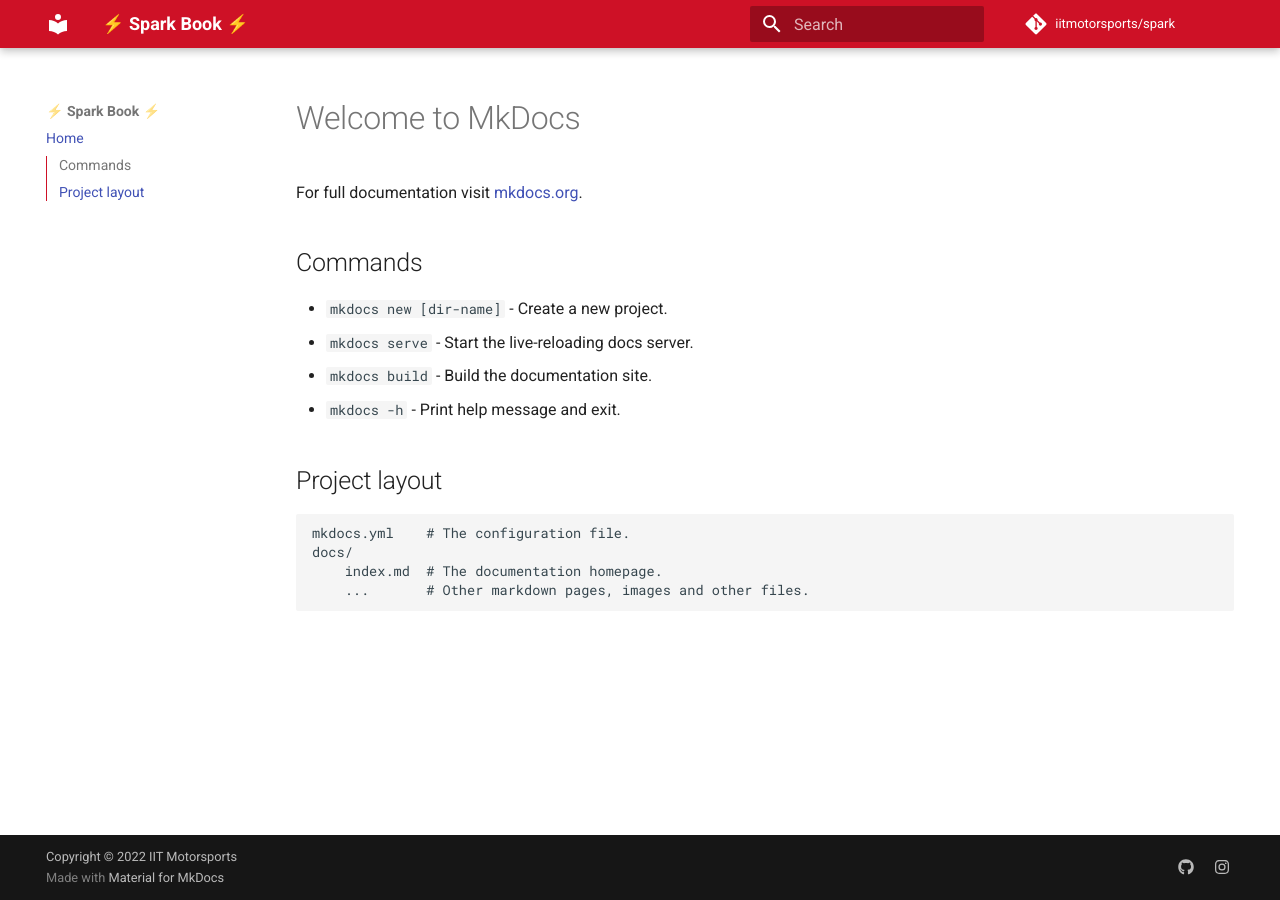
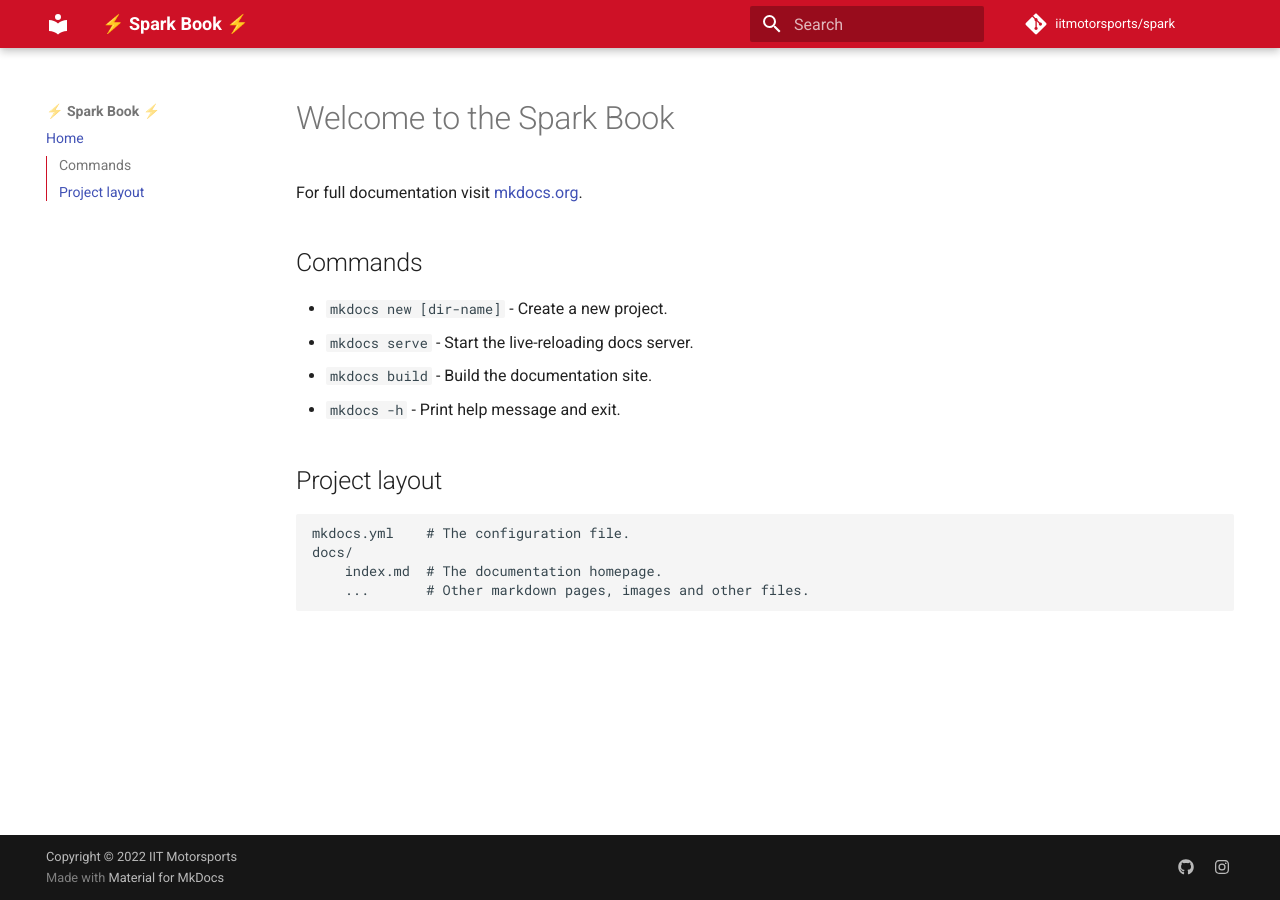
Before and after one commit to iitmotorsports/spark, an MkDocs documentation site: the page built from docs/index.md, in a window 1280 px wide. Built offline with MkDocs 1.6.1 and Material for MkDocs 9.7.7, drawn with Linux system fonts in a browser that asks for light colours; comment, search, counter and statistics services are not loaded.

Commit message:
Force redeploy

```diff
--- a/docs/index.md
+++ b/docs/index.md
@@ -1,4 +1,4 @@
-# Welcome to MkDocs
+# Welcome to the Spark Book
 
 For full documentation visit [mkdocs.org](https://www.mkdocs.org).
 
```
